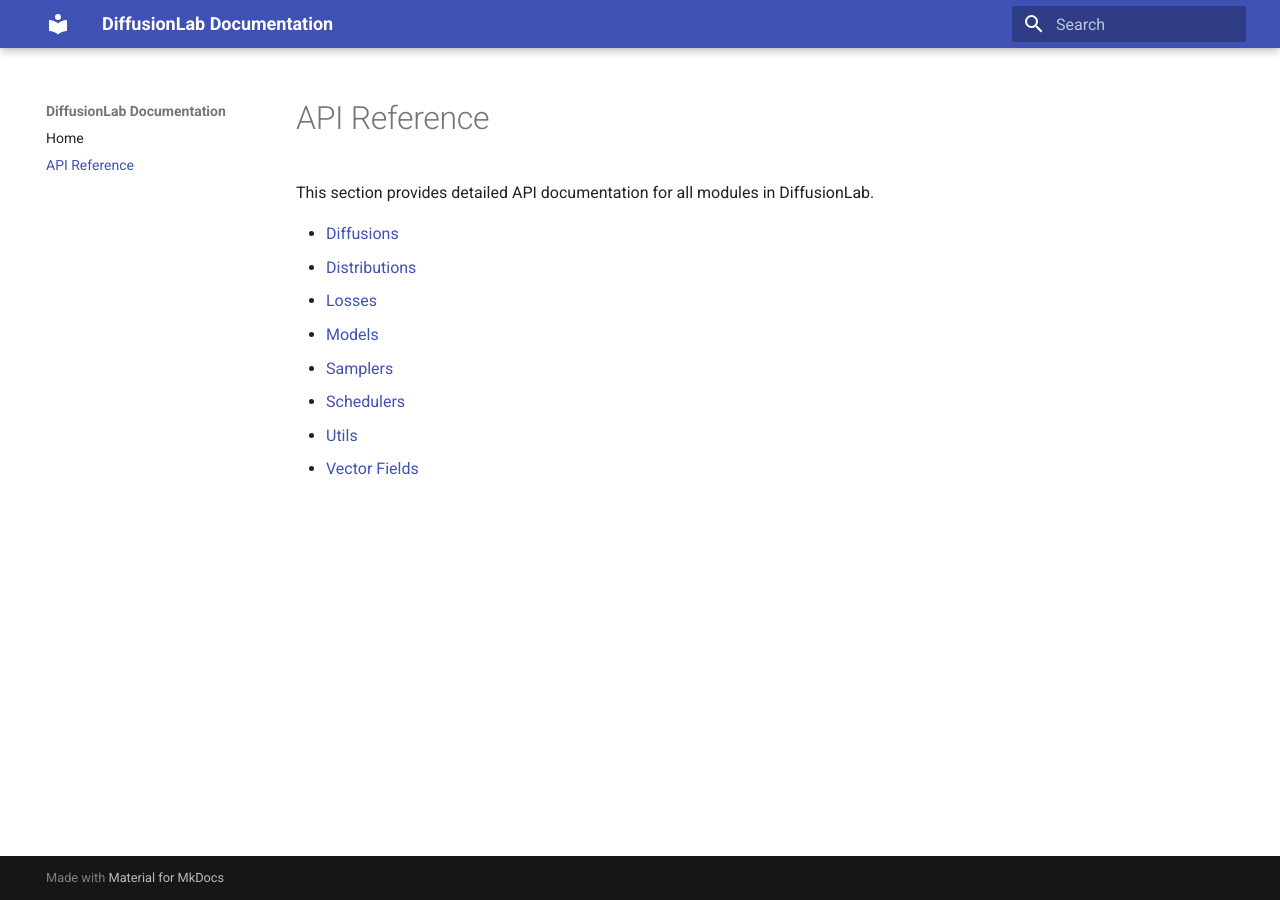
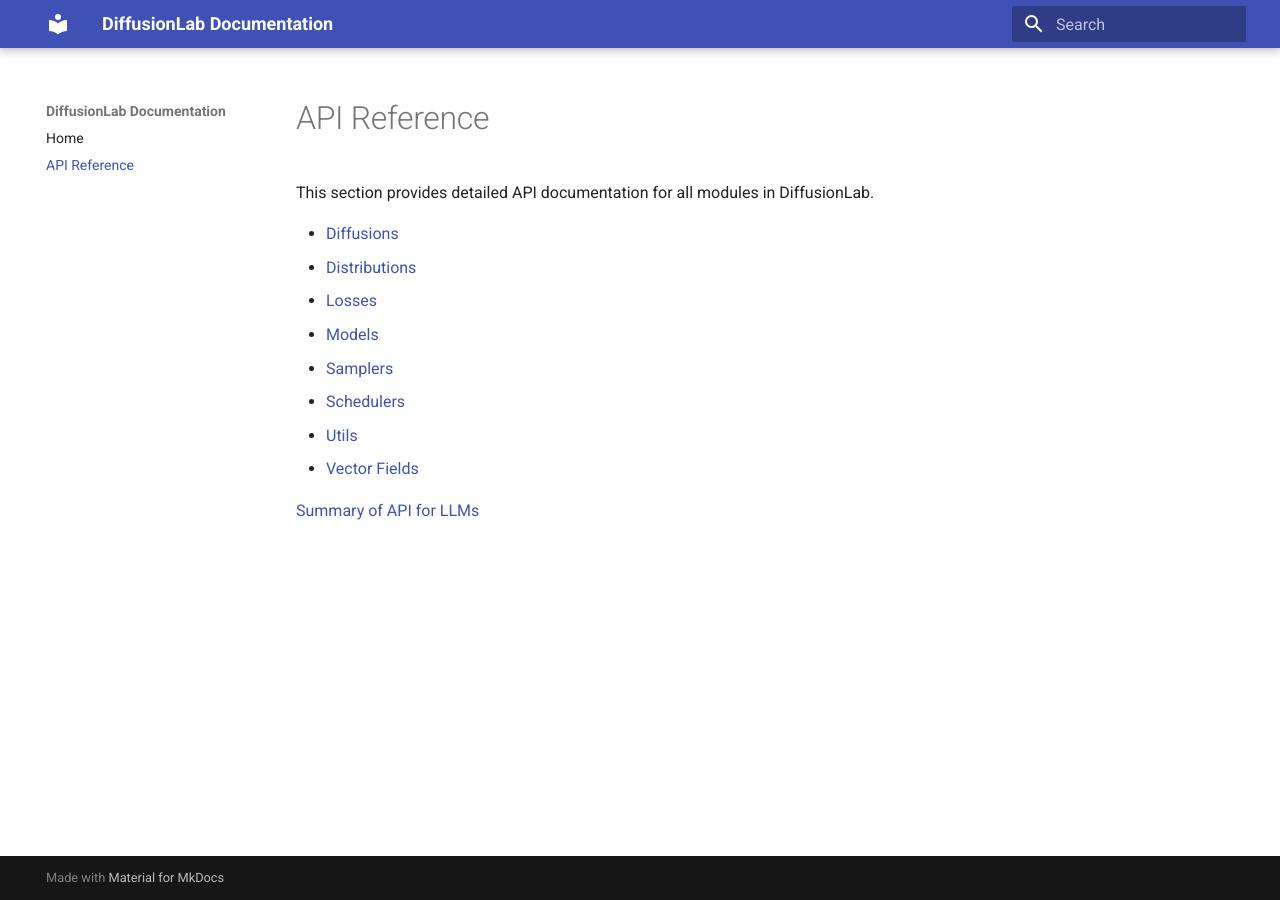
Before and after one commit to DruvPai/DiffusionLab, an MkDocs documentation site: the page built from docs/api/index.md, in a window 1280 px wide. Built offline with MkDocs 1.6.1 and Material for MkDocs 9.7.7, drawn with Linux system fonts in a browser that asks for light colours.

Commit message:
fix llm txt deployment

```diff
--- a/docs/api/index.md
+++ b/docs/api/index.md
@@ -10,3 +10,6 @@
 - [Schedulers](schedulers.md)
 - [Utils](utils.md)
 - [Vector Fields](vector_fields.md)
+
+
+[Summary of API for LLMs](https://raw.githubusercontent.com/DruvPai/DiffusionLab/refs/heads/gh-pages/llms.txt)
--- a/docs/generate_docs.py
+++ b/docs/generate_docs.py
@@ -44,6 +44,8 @@
             title = simple_name.replace("_", " ").title()
             f.write(f"- [{title}]({simple_name}.md)\n")
 
+        f.write(f"\n[Summary of API for LLMs](api/llms.txt)")
+
     # Create individual module documentation files
     for module_name, is_pkg in modules:
         simple_name = module_name.split(".")[-1]
--- a/mkdocs.yml
+++ b/mkdocs.yml
@@ -26,7 +26,7 @@
             - "^__"
   - llmstxt:
       files:
-      - output: llms.txt
+      - output: api/llms.txt
         inputs:
         - api/*.md
 
```
